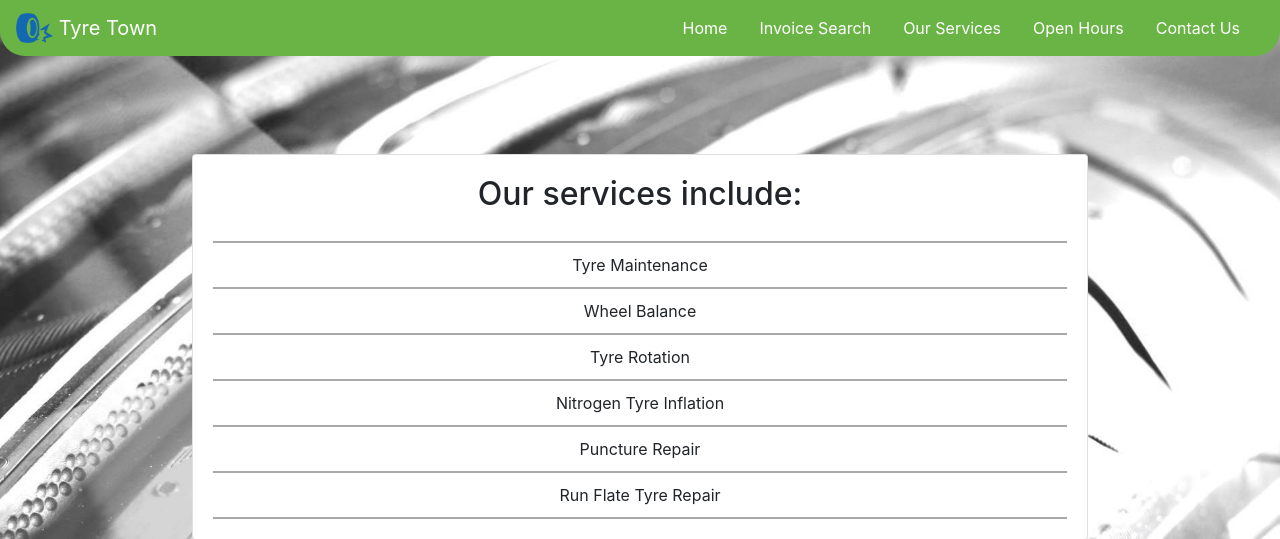
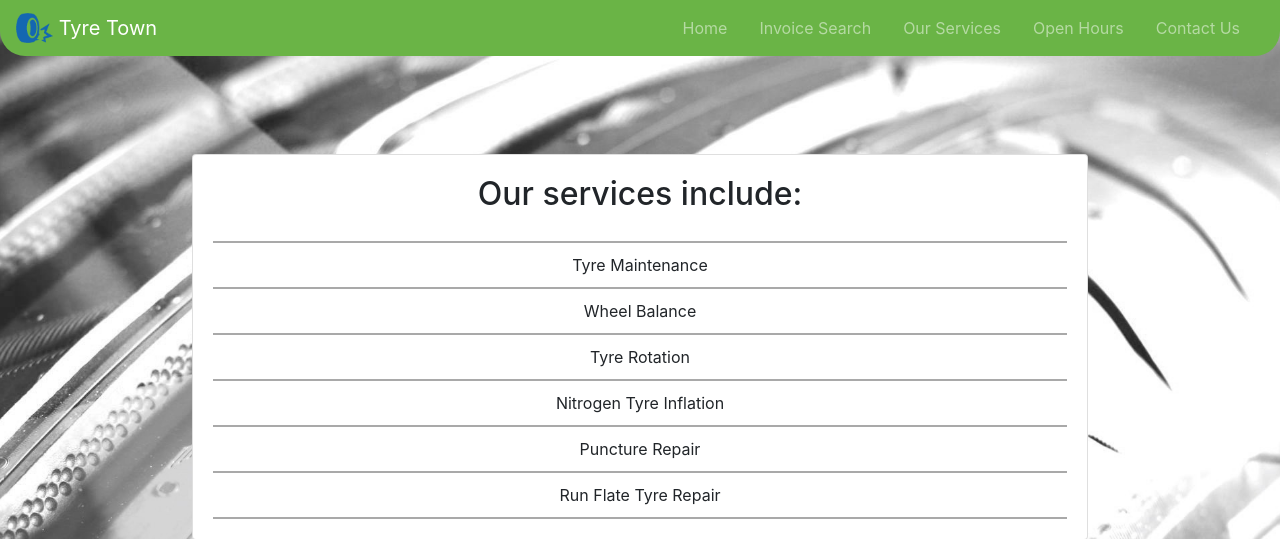
Before and after one commit to fletcherd3/Tyre-Town, a PHP site: page /services.php in a window 1280 px wide. Shown: the top 539 px of the page. Run offline with PHP 8.4, Linux system fonts and the light colour scheme; some libraries are stand-ins or nearby versions.

Commit message:
Update services.php

```diff
--- a/services.php
+++ b/services.php
@@ -39,7 +39,7 @@
 
 
  <!-- Navigation -->
- <nav class="navbar navbar-expand-lg fixed-top justify-content">
+ <nav class="navbar navbar-dark navbar-expand-lg fixed-top justify-content">
 
          <a class="navbar-brand" href="./index.php">
 		 <img src="IMG/logo.png" width="37" height="30" class="d-inline-block align-top" alt="">
```
